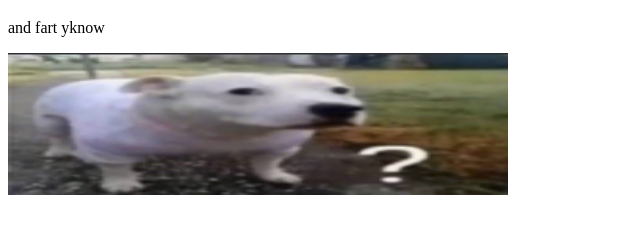
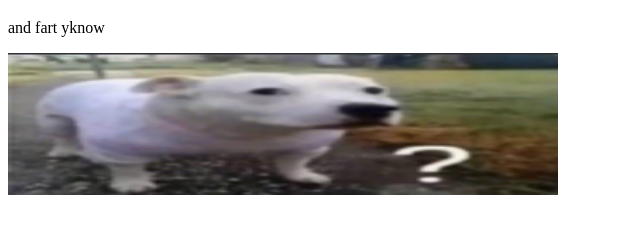
Before and after one commit to cullenk2atwit/cullenk2atwit.github.io, a plain HTML site: page index.html in a window 1280 px wide. Shown: the part 61-294 px from the top of the page, without its empty margins (0-640 px from the left). Drawn offline with Linux system fonts and the light colour scheme.

Commit message:
Add files via upload

```diff
--- a/index.html
+++ b/index.html
@@ -2,12 +2,11 @@
 <html lang="en"
 <html>
 <head>
-    <title> Fart and stink</title>
-</head>
+
 
 <body>
     <h1>ha ha pooop</h1>
     <p> and fart yknow</p>
-    <img src="dog.png" alt="dog" width="500" height="142">
+    <img src="dog.png" alt="dog" width="550" height="142">
 </body>
 </html>
```
